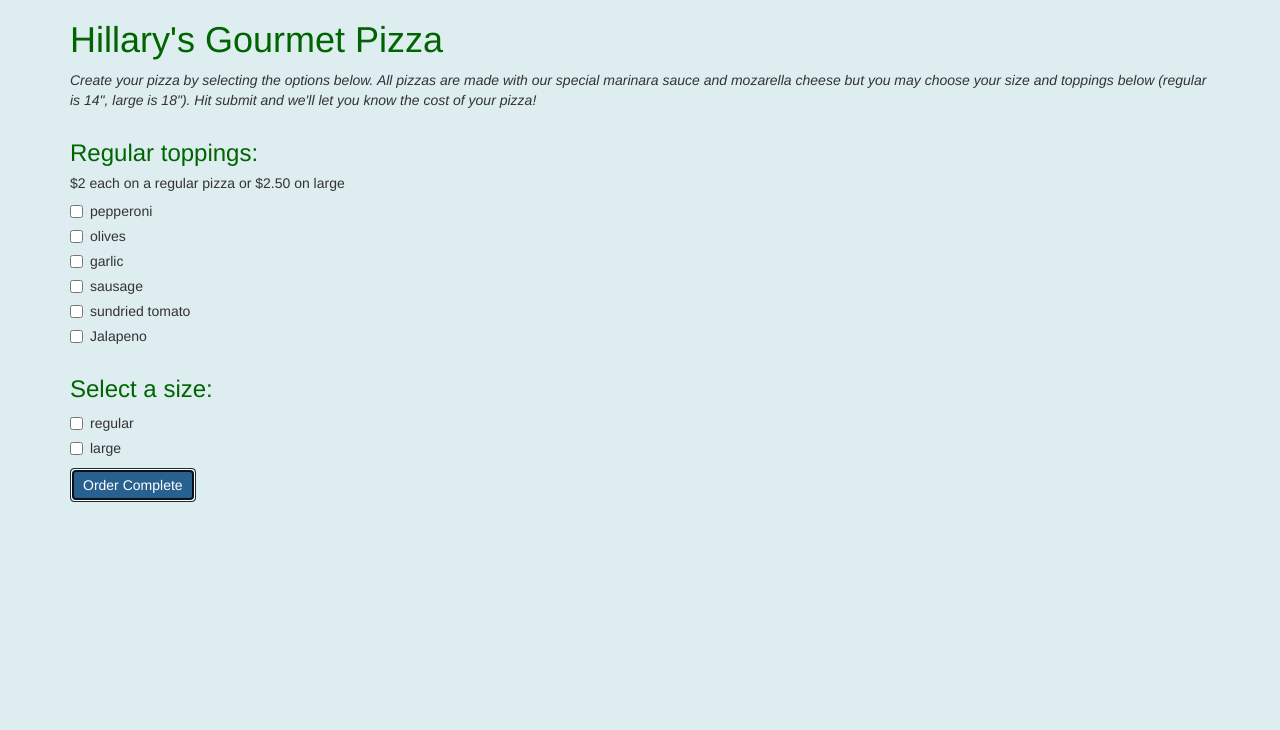
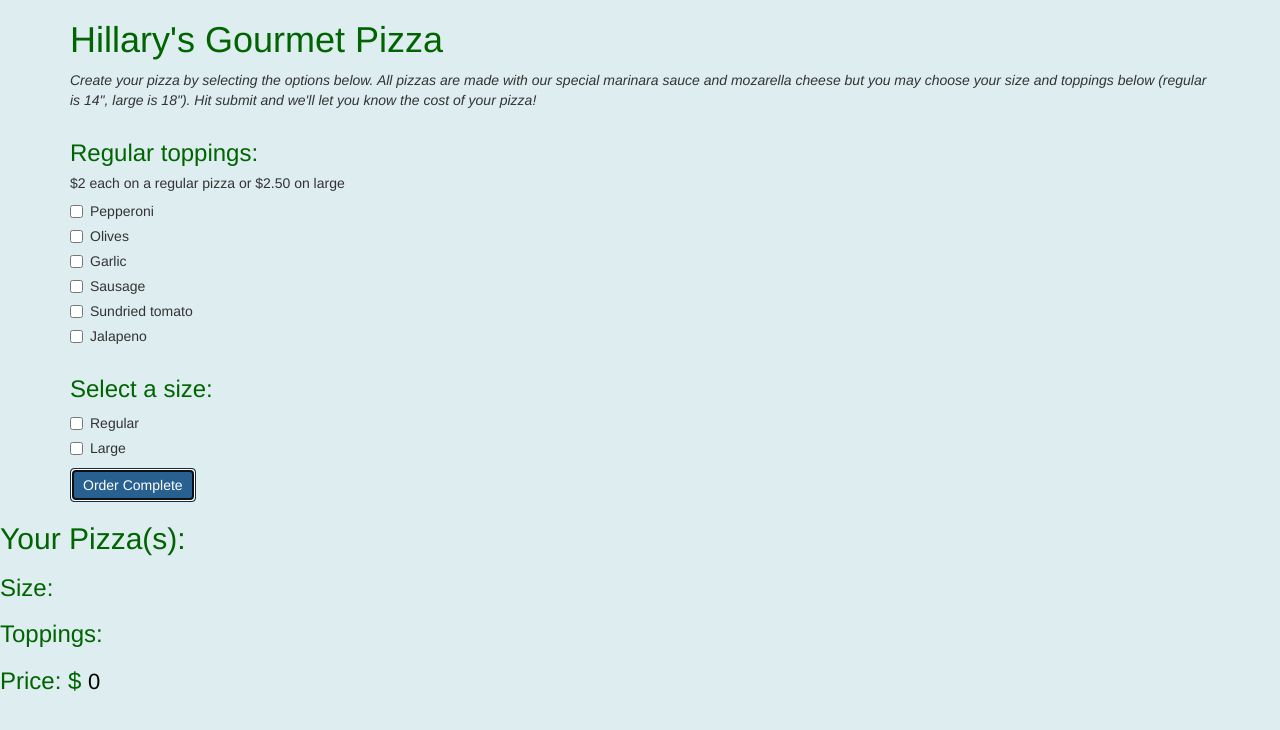
Before and after one commit to hhillaryy/pizzatime, a plain HTML site: page index.html in a window 1280 px wide. Both pictures are taken after a click on the button "Order Complete". Drawn offline with nearby package versions, Linux system fonts and the light colour scheme.

Commit message:
update jQuery to make site run edit styles for nicer result display

```diff
--- a/css/styles.css
+++ b/css/styles.css
@@ -1,4 +1,4 @@
-h1, h3 {
+h1, h2, h3 {
   color: darkgreen;
 }
 
@@ -10,6 +10,13 @@ body {
   background-color: #ddedf0;
 }
 
-#result {
+
+/*#result {
   display: none;
+}*/
+
+.pizza-size, .toppings-list, .pizza-price {
+  font-weight: normal;
+  color: black;
+  font-size: 22px;
 }
--- a/index.html
+++ b/index.html
@@ -18,19 +18,19 @@
             <h3>Regular toppings:</h3>
             <h5>$2 each on a regular pizza or $2.50 on large</h5>
           <div class="checkbox">
-            <label><input type="checkbox" class="regular" value="pepperoni">pepperoni</label>
+            <label><input type="checkbox" class="regular" value="Pepperoni">Pepperoni</label>
           </div>
           <div class="checkbox">
-            <label><input type="checkbox" class="regular" value="olives">olives</label>
+            <label><input type="checkbox" class="regular" value="Olives">Olives</label>
           </div>
           <div class="checkbox">
-            <label><input type="checkbox" class="regular" value="garlic">garlic</label>
+            <label><input type="checkbox" class="regular" value="Garlic">Garlic</label>
           </div>
           <div class="checkbox">
-            <label><input type="checkbox" class="regular" value="sausage">sausage</label>
+            <label><input type="checkbox" class="regular" value="Sausage">Sausage</label>
           </div>
           <div class="checkbox">
-            <label><input type="checkbox" class="regular" value="sundried-tomato">sundried tomato</label>
+            <label><input type="checkbox" class="regular" value="Sundried tomato">Sundried tomato</label>
           </div>
           <div class="checkbox">
             <label><input type="checkbox" class="regular" value="Jalapeno">Jalapeno</label>
@@ -43,10 +43,10 @@
       <div id="Size">
         <h3>Select a size:</h3>
         <div class="checkbox">
-          <label><input name="size" type="checkbox" class="regular" value="regular">regular</label>
+          <label><input name="size" type="checkbox" class="regular" value="Regular">Regular</label>
         </div>
         <div class="checkbox">
-          <label><input name="size" type="checkbox" class="regular" value="large">large</label>
+          <label><input name="size" type="checkbox" class="regular" value="Large">Large</label>
         </div>
       </div>
     </div>
@@ -63,8 +63,7 @@
         </ul>
         <h3>Size: <span class="pizza-size"></span></h3>
         <h3>Toppings: <span class="toppings-list"></span></h3>
-        <h3>Price: <span class="pizza-price"></span></h3>
-        <h3>Order total: <span class="order-total"></span></h3>
+        <h3>Price: $ <span class="pizza-price"></span></h3>
     </div>
 </div>
 </body>
--- a/js/scripts.js
+++ b/js/scripts.js
@@ -8,14 +8,14 @@ Pizza.prototype.price = function() {
   var pizzaPrice = 0;
   var sizePrice = 0;
   var toppingPrice = 0;
-  if (this.amount === "regular") {
+  if (this.amount === "Regular") {
     sizePrice = 14;
-  } else if (this.amount === "large") {
+  } else if (this.amount === "Large") {
     sizePrice = 16;
   } else {}
-  if (this.amount === "regular") {
+  if (this.amount === "Regular") {
     toppingPrice = this.toppingnum * 2;
-  } else if (this.amount === "large") {
+  } else if (this.amount === "Large") {
     toppingPrice = this.toppingnum * 2.5;
   }
   pizzaPrice = sizePrice + toppingPrice;
@@ -32,19 +32,19 @@ var getToppings = function() {
 }
 
 // need to update the doc ready jquery section that calls back to user inputs to the pizza constructor and generates and displays the result div. Still troubleshooting checkbox inputs too.
-$(document).ready(function () {
+$(document).ready(function() {
   $("form#pizza-calculator").submit(function(event) {
     event.preventDefault();
     // gets input from page, including running the functions for the toppings
-    var size = $('input[name="size"]:checked').val();
+    var size = $("input[name='size']:checked").val();
+  // debugger;
     var toppings = getToppings();
 
+
+    var newPizza = new Pizza(size, toppings);
+      var total = newPizza.price
+      $(".pizza-size").text(newPizza.amount);
+      $(".pizza-price").text(newPizza.price());
+      $(".toppings-list").text(newPizza.toppings);
   });
-
-  // var newPizza = new Pizza(amount, toppings);
-  //   var total = newPizza.price
-  //   "pizza-size".text(newPizza.amount);
-  //   "pizza-price".text(newPizza.price());
-  //   "toppings-list".text(newPizza.toppings)
-  //   "order-total".text(total);
 });
```
